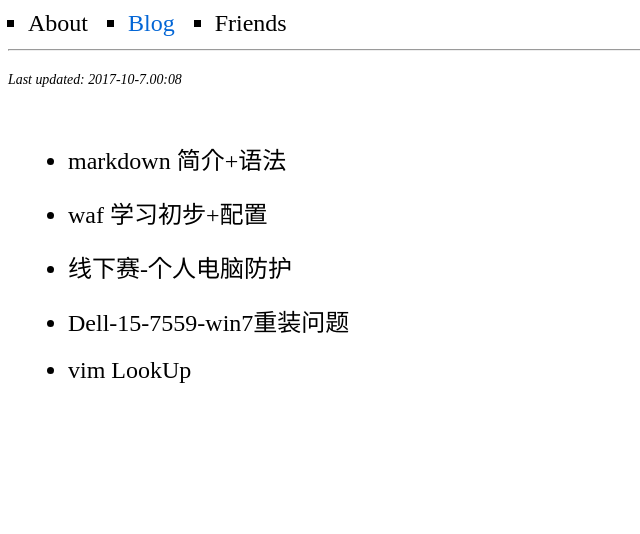
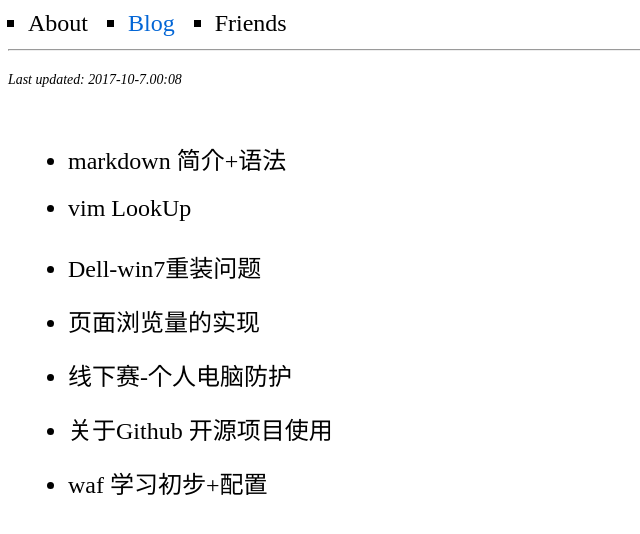
Before and after one commit to q1angwang/Blog-of-wq, a plain HTML site: page index.html in a window 1280 px wide. Shown: the part 102-636 px from the top of the page, without its empty margins (0-640 px from the left). Drawn offline with Linux system fonts and the light colour scheme.

Commit message:
Add files via upload

```diff
--- a/index.html
+++ b/index.html
@@ -28,11 +28,14 @@
 
     <ul>
         <li><a href="http://qiangwang.site/blog/eni-md">markdown 简介+语法</a></li><br><br>
-        <li><a href="http://qiangwang.site/blog/waf1"> waf 学习初步+配置</a></li><br><br>
-        <li><a href="http://qiangwang.site/blog/2017-game">线下赛-个人电脑防护</a></li><br><br>
-        <li><a href="http://qiangwang.site/blog/eni-Dell-Win7-Reshipment">Dell-15-7559-win7重装问题</a></li><br><br>
-        <li><a href="http://qiangwang.site/blog/vim LookUp">vim LookUp </a></li><br><br>
+        <li><a href="http://qiangwang.site/blog/eni-vim1">vim LookUp </a></li><br><br>
+        <li><a href="http://qiangwang.site/blog/eni-Dell-Win7-Reshipment">Dell-win7重装问题</a></li><br><br>
 
+        <li><a href="http://qiangwang.site/blog/tip-pageview">页面浏览量的实现</a></li><br><br>
+        <li><a href="http://qiangwang.site/blog/tip-2017-game">线下赛-个人电脑防护</a></li><br><br>
+        <li><a href="http://qiangwang.site/blog/pro-doc'sImportant">关于Github 开源项目使用</a></li><br><br>
+
+         <li><a href="http://qiangwang.site/blog/waf1"> waf 学习初步+配置</a></li><br><br>
     </ul>
 
 </body>
```
Also changed, not shown: 4 other files.
